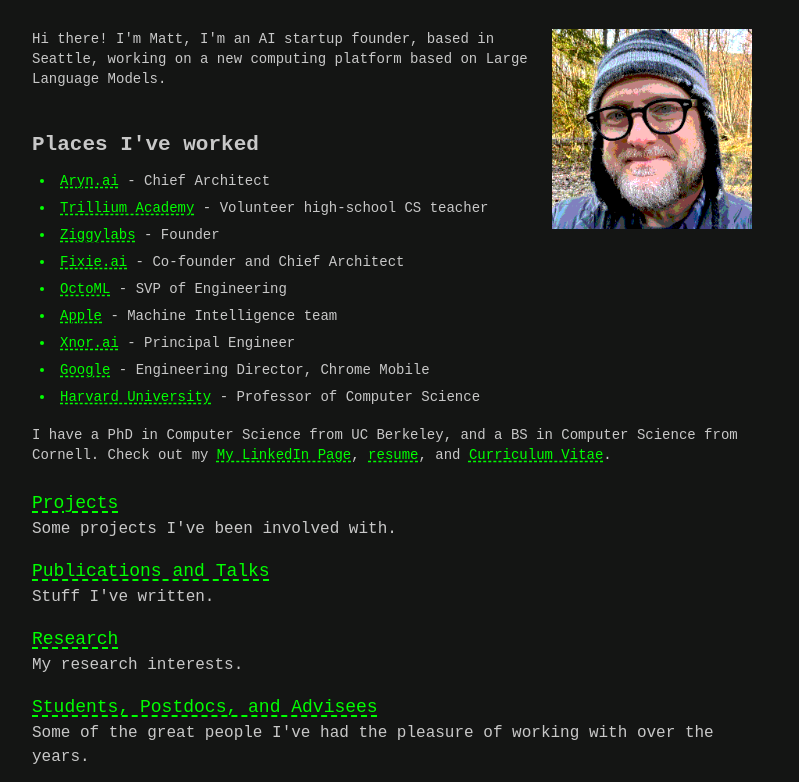
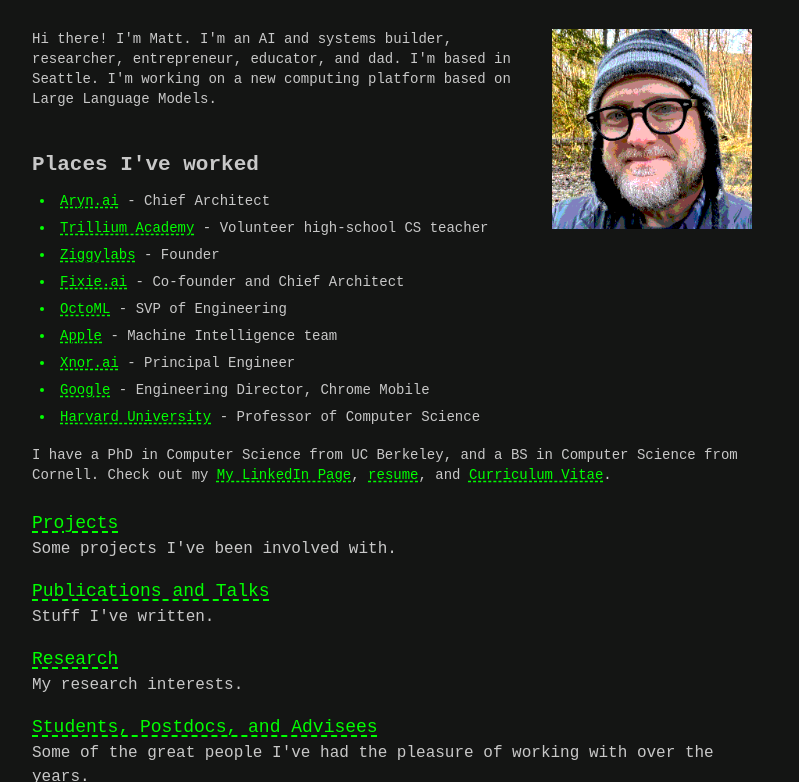
Before and after one commit to mdwelsh/mdwelsh.github.io, an Astro site in the folder astro/: page / in a window 1280 px wide. Shown: the part 73-855 px from the top of the page, without its empty margins (240-1039 px from the left). Built offline with nearby package versions, Linux system fonts and the light colour scheme; Astro itself is replaced by a stand-in of ours; a web font is replaced by a local one.

Commit message:
Update again.

```diff
--- a/astro/src/content/main/intro.mdx
+++ b/astro/src/content/main/intro.mdx
@@ -1,8 +1,9 @@
 ---
 ---
 
-Hi there! I'm Matt, I'm an AI startup founder, based in Seattle,
-working on a new computing platform based on Large Language Models.
+Hi there! I'm Matt. I'm an AI and systems builder, researcher,
+entrepreneur, educator, and dad. I'm based in Seattle.
+I'm working on a new computing platform based on Large Language Models.
 
 ## Places I've worked
 
```
